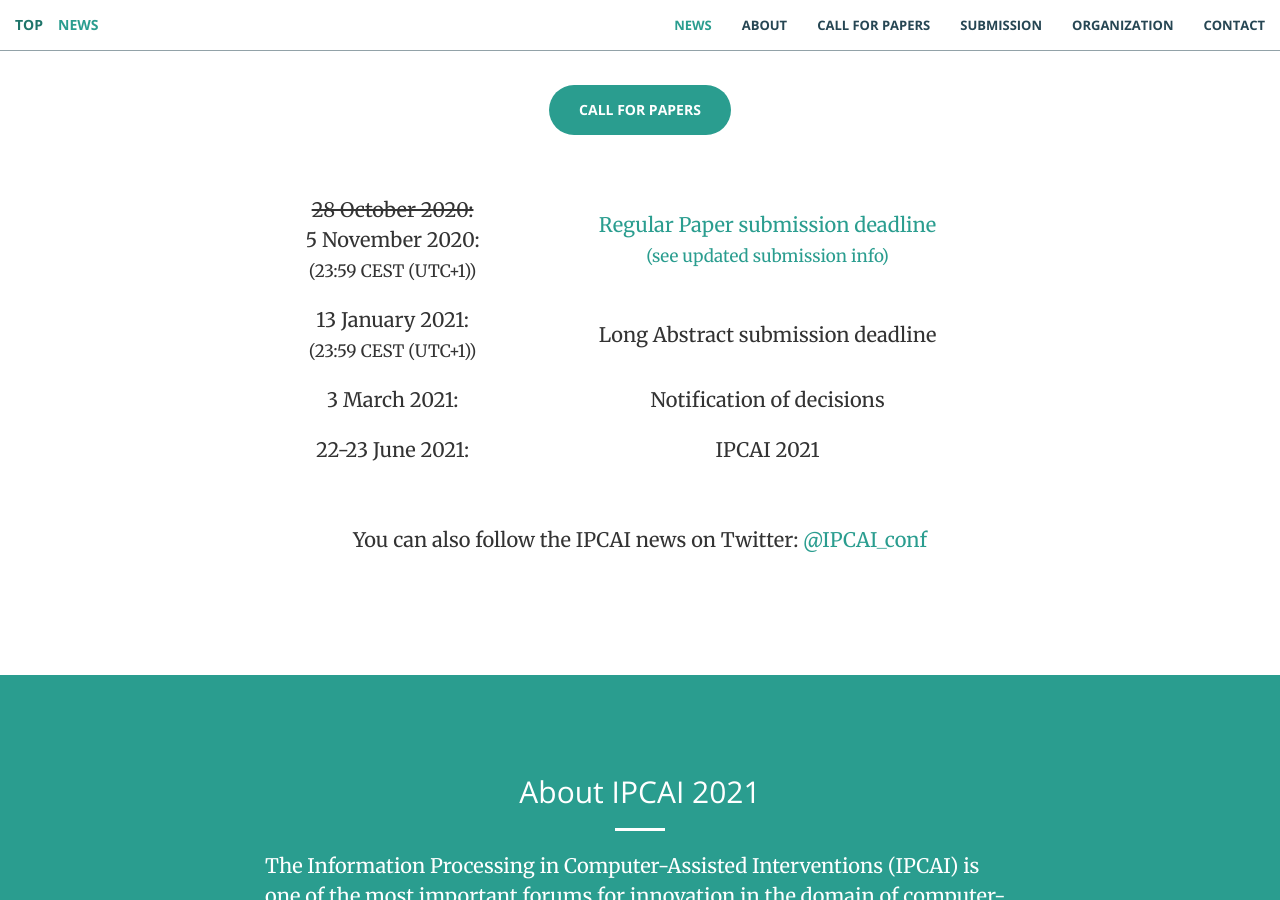
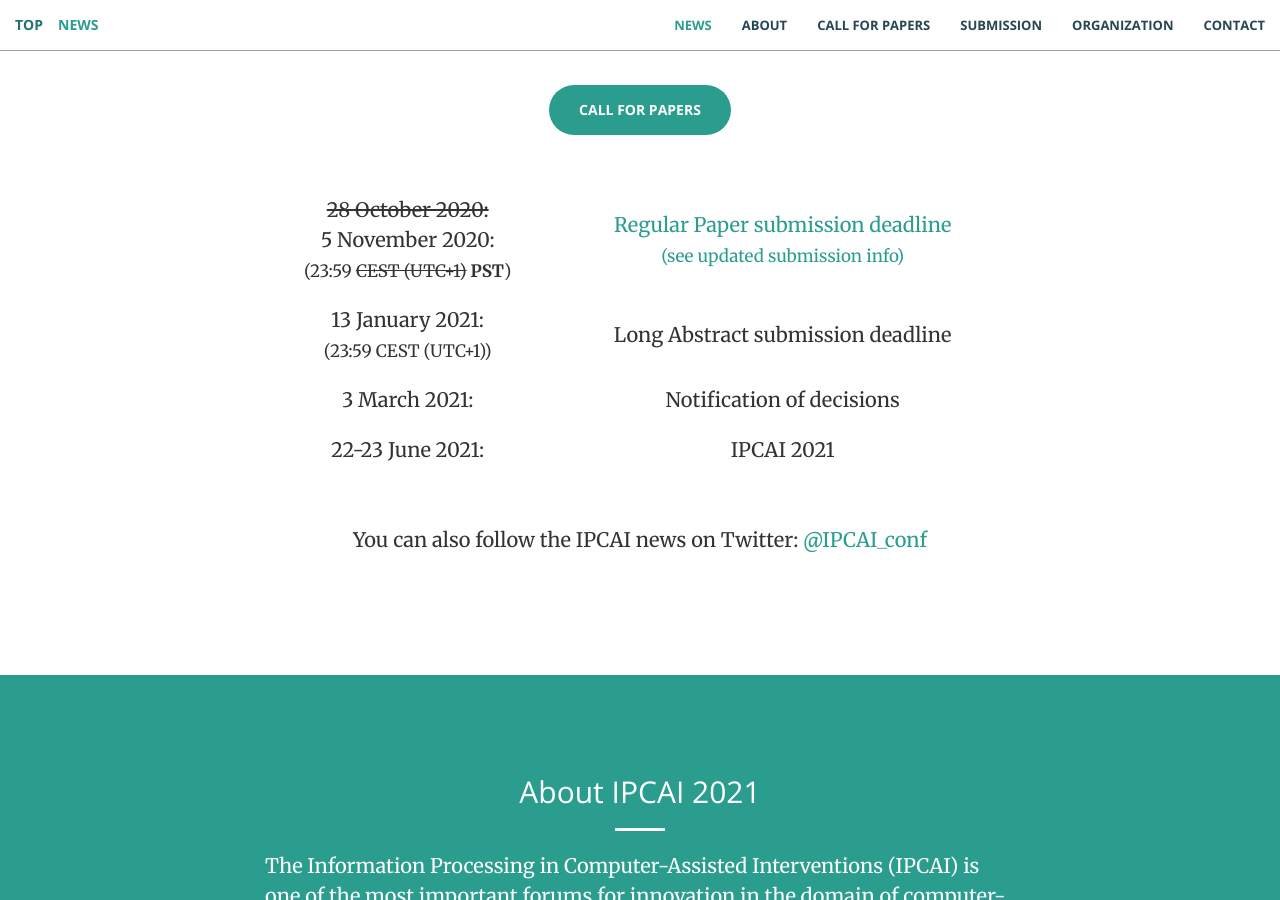
Before and after one commit to ipcai2021/ipcai2021.github.io, a Jekyll site: the page built from index.html, in a window 1280 px wide and 900 px high, scrolled down 991 px. Built offline with Jekyll 4.4.1, drawn with Linux system fonts in a browser that asks for light colours; some of the changed text lies outside the part shown.

Commit message:
changed time zone to PST for regular paper deadline

```diff
--- a/_includes/CFP.html
+++ b/_includes/CFP.html
@@ -26,7 +26,7 @@
 
 				<table style="width:100%">
 					<tr>
-						<td align="left"><p class="font_8"><span class="color_12"><strike>28 October 2020:</strike> </br> 5 November 2020:</br> <small>(23:59 CEST (UTC+1))</small></span></p></td>
+						<td align="left"><p class="font_8"><span class="color_12"><strike>28 October 2020:</strike> </br> 5 November 2020:</br> <small>(23:59 <strike>CEST (UTC+1)</strike> <b>PST</b>)</small></span></p></td>
 						<td align="left"><p class="font_8"><span class="color_12">Regular Paper submission</span></p></td>
 					</tr>
 					<tr>
--- a/_includes/news.html
+++ b/_includes/news.html
@@ -9,7 +9,7 @@
 
 				<table style="width:100%">
 							<tr>
-								<td align="center"><p class="font_8"><span class="color_12"><strike>28 October 2020:</strike> </br> 5 November 2020:</br> <small>(23:59 CEST (UTC+1))</small></span></p></td>
+								<td align="center"><p class="font_8"><span class="color_12"><strike>28 October 2020:</strike> </br> 5 November 2020:</br> <small>(23:59 <strike>CEST (UTC+1)</strike> <b>PST</b>)</small></span></p></td>
 								<td align="center"><p class="font_8"><span class="color_12">
 								<a href="#submission" class="page-scroll">Regular Paper submission deadline</br><small>(see updated submission info)</small></a></span></p></td>
 							</tr>
```
